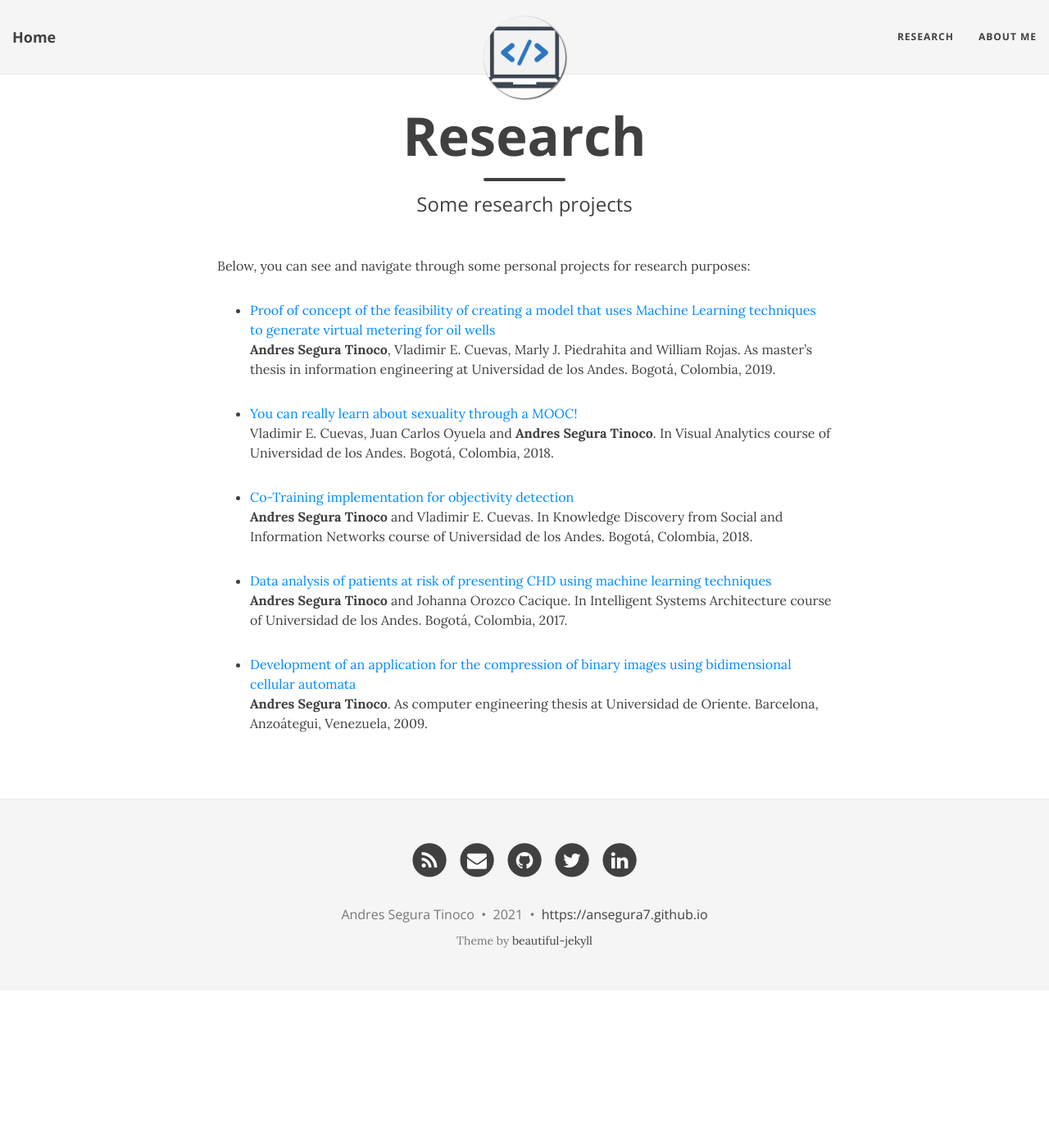
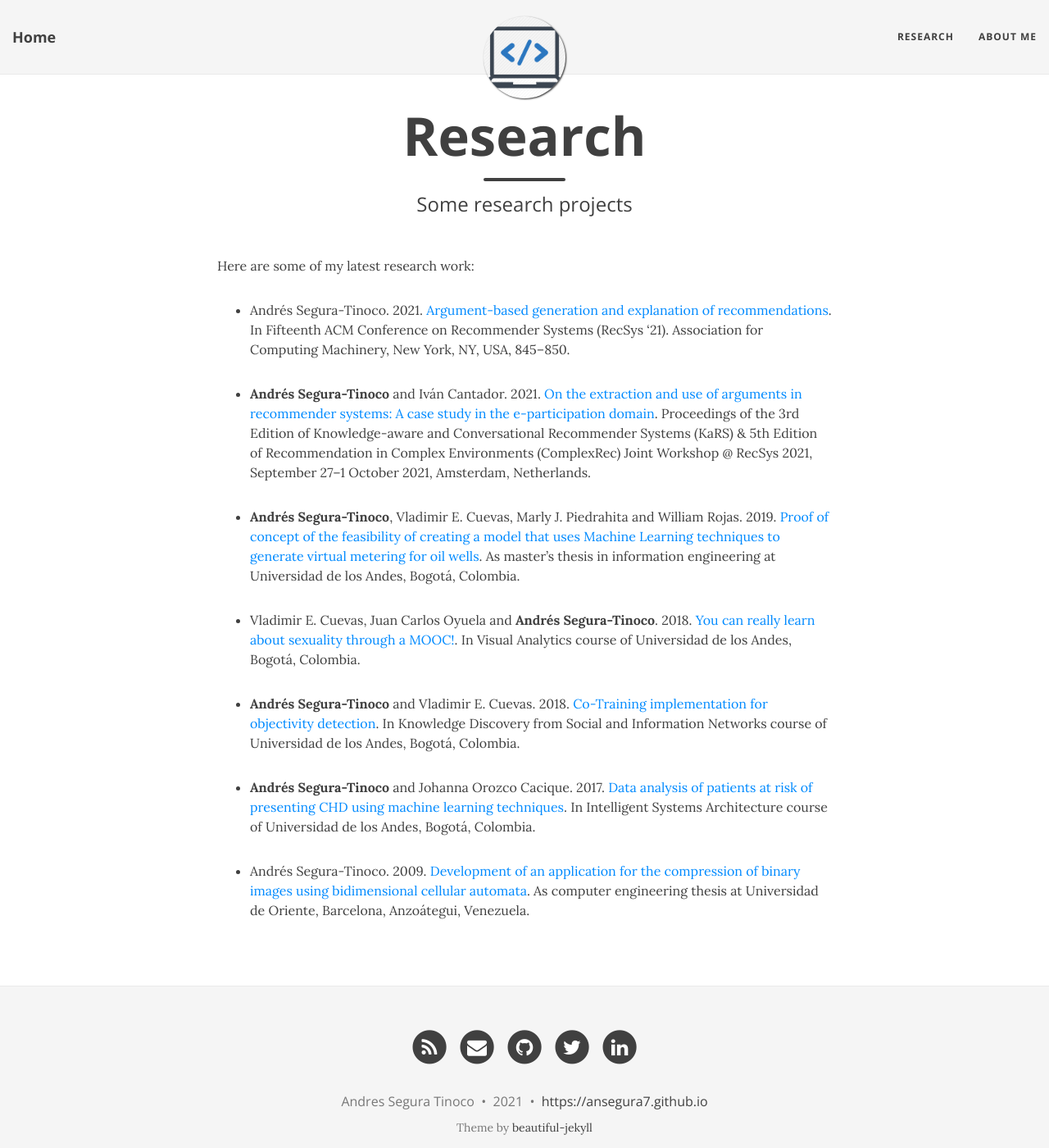
Before and after one commit to ansegura7/ansegura7.github.io, a Jekyll site: the page built from research.md, in a window 1280 px wide and 1400 px high. Shown: the whole window at 82% size. Built offline with Jekyll 4.4.1, drawn with Linux system fonts in a browser that asks for light colours; nearby versions of some CDN libraries.

Commit message:
Update research.md
The list of research works has been updated.

```diff
--- a/research.md
+++ b/research.md
@@ -4,19 +4,19 @@
 subtitle: Some research projects
 ---
 
-Below, you can see and navigate through some personal projects for research purposes:
+Here are some of my latest research work:
 
-- <a href="#">Proof of concept of the feasibility of creating a model that uses Machine Learning techniques to generate virtual metering for oil wells</a><br/>
-<b>Andres Segura Tinoco</b>, Vladimir E. Cuevas, Marly J. Piedrahita and William Rojas. As master's thesis in information engineering at Universidad de los Andes. Bogotá, Colombia, 2019.
+- Andrés Segura-Tinoco. 2021. <a href="https://dl.acm.org/doi/10.1145/3460231.3473894" target="_blank">Argument-based generation and explanation of recommendations</a>. In Fifteenth ACM Conference on Recommender Systems (RecSys '21). Association for Computing Machinery, New York, NY, USA, 845–850.
 
-- <a href="https://github.com/ansegura7/VA-Proyecto-Final-MOOC/blob/master/paper/Proyecto_Final_VA_EN.pdf" target="_blank">You can really learn about sexuality through a MOOC!</a><br/>
-Vladimir E. Cuevas, Juan Carlos Oyuela and <b>Andres Segura Tinoco</b>. In Visual Analytics course of Universidad de los Andes. Bogotá, Colombia, 2018.
+- <b>Andrés Segura-Tinoco</b> and Iván Cantador. 2021. <a href="#">On the extraction and use of arguments in recommender
+systems: A case study in the e-participation domain</a>. Proceedings of the 3rd Edition of Knowledge-aware and Conversational Recommender Systems (KaRS) & 5th Edition of Recommendation in Complex Environments (ComplexRec) Joint Workshop @ RecSys 2021, September 27–1 October 2021, Amsterdam, Netherlands.
 
-- <a href="https://github.com/ansegura7/ML_ObjectivityDetection/blob/master/paper/Co-Training_Implementation_for_Objectivity_Detection.pdf" target="_blank">Co-Training implementation for objectivity detection</a><br/>
-<b>Andres Segura Tinoco</b> and Vladimir E. Cuevas. In Knowledge Discovery from Social and Information Networks course of Universidad de los Andes. Bogotá, Colombia, 2018.
+- <b>Andrés Segura-Tinoco</b>, Vladimir E. Cuevas, Marly J. Piedrahita and William Rojas. 2019. <a href="#">Proof of concept of the feasibility of creating a model that uses Machine Learning techniques to generate virtual metering for oil wells</a>. As master's thesis in information engineering at Universidad de los Andes, Bogotá, Colombia.
 
-- <a href="https://github.com/ansegura7/ML_CHD_Prediction/blob/master/paper/CHD_Prediction_using_ML_techniques.pdf" target="_blank">Data analysis of patients at risk of presenting CHD using machine learning techniques</a><br/>
-<b>Andres Segura Tinoco</b> and Johanna Orozco Cacique. In Intelligent Systems Architecture course of Universidad de los Andes. Bogotá, Colombia, 2017.
+- Vladimir E. Cuevas, Juan Carlos Oyuela and <b>Andrés Segura-Tinoco</b>. 2018. <a href="https://github.com/ansegura7/VA-Proyecto-Final-MOOC/blob/master/paper/Proyecto_Final_VA_EN.pdf" target="_blank">You can really learn about sexuality through a MOOC!</a>. In Visual Analytics course of Universidad de los Andes, Bogotá, Colombia.
 
-- <a href="#">Development of an application for the compression of binary images using bidimensional cellular automata</a><br/>
-<b>Andres Segura Tinoco</b>. As computer engineering thesis at Universidad de Oriente. Barcelona, Anzoátegui, Venezuela, 2009.
+- <b>Andrés Segura-Tinoco</b> and Vladimir E. Cuevas. 2018. <a href="https://github.com/ansegura7/ML_ObjectivityDetection/blob/master/paper/Co-Training_Implementation_for_Objectivity_Detection.pdf" target="_blank">Co-Training implementation for objectivity detection</a>. In Knowledge Discovery from Social and Information Networks course of Universidad de los Andes, Bogotá, Colombia.
+
+- <b>Andrés Segura-Tinoco</b> and Johanna Orozco Cacique. 2017. <a href="https://github.com/ansegura7/ML_CHD_Prediction/blob/master/paper/CHD_Prediction_using_ML_techniques.pdf" target="_blank">Data analysis of patients at risk of presenting CHD using machine learning techniques</a>. In Intelligent Systems Architecture course of Universidad de los Andes, Bogotá, Colombia.
+
+- Andrés Segura-Tinoco. 2009. <a href="#">Development of an application for the compression of binary images using bidimensional cellular automata</a>. As computer engineering thesis at Universidad de Oriente, Barcelona, Anzoátegui, Venezuela.
```
